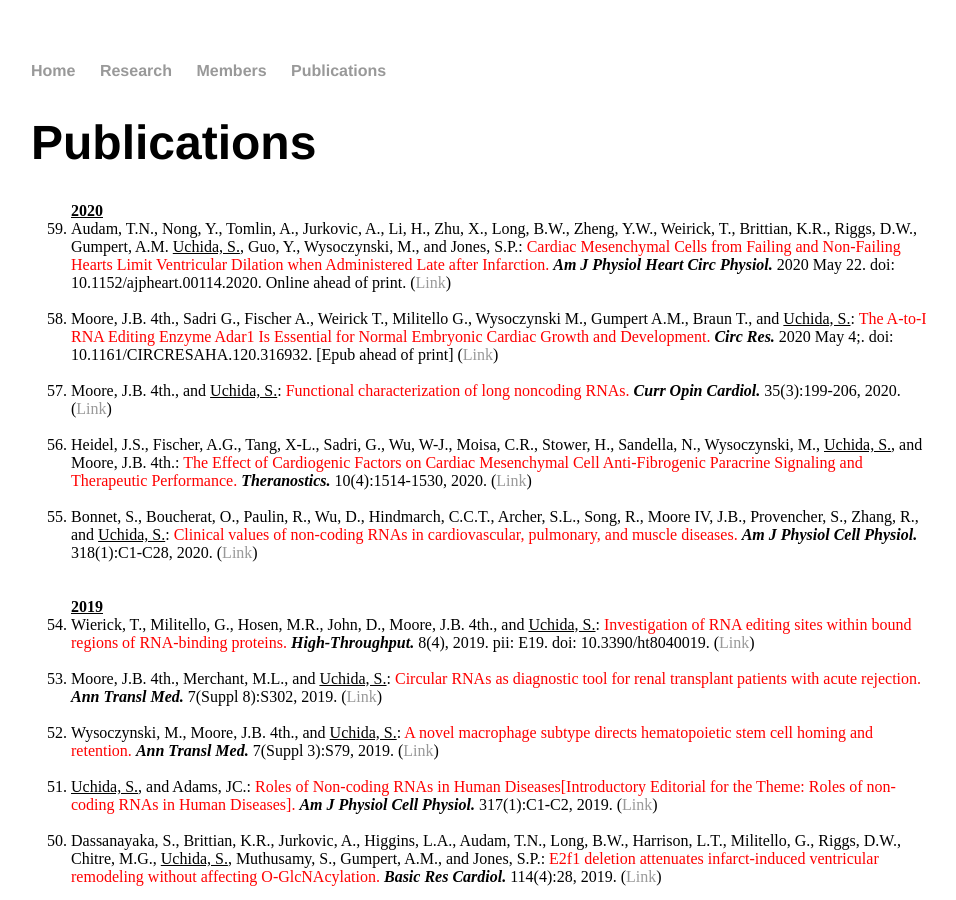
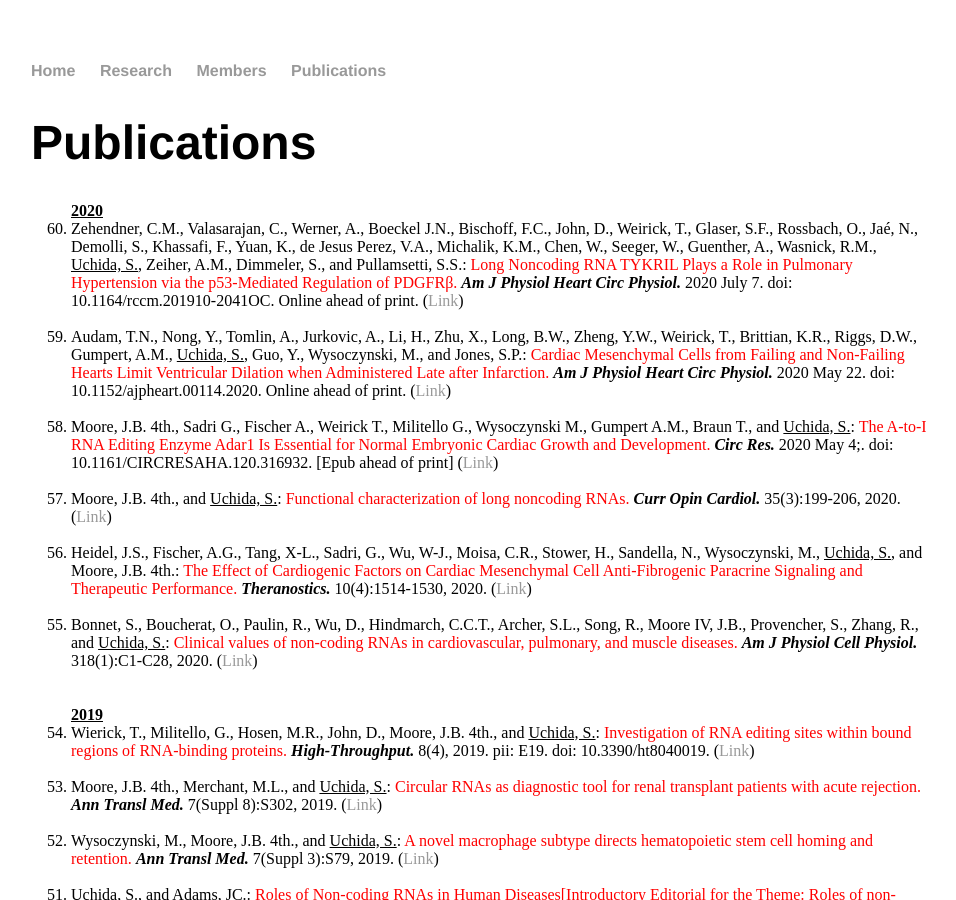
Before and after one commit to heartlncrna/heartlncrna.github.io, a Jekyll site: the page publications/pub_list.html, which Jekyll copies as it is, in a window 1280 px wide and 900 px high. Shown: the whole window, without its empty margins (161-1117 px from the left). Built offline with Jekyll 4.4.1, drawn with Linux system fonts in a browser that asks for light colours.

Commit message:
Update pub_list.html

```diff
--- a/publications/pub_list.html
+++ b/publications/pub_list.html
@@ -28,7 +28,10 @@
 			<ol reversed="reversed">
 
 			<strong><u> 2020 </u></strong>
-				<li>Audam, T.N., Nong, Y., Tomlin, A., Jurkovic, A., Li, H., Zhu, X., Long, B.W., Zheng, Y.W., Weirick, T., Brittian, K.R., Riggs, D.W., Gumpert, A.M. <u>Uchida, S.</u>, Guo, Y., Wysoczynski, M., and Jones, S.P.: <font color="red"> Cardiac Mesenchymal Cells from Failing and Non-Failing Hearts Limit Ventricular Dilation when Administered Late after Infarction.</font> <b><i>Am J Physiol Heart Circ Physiol. </i></b>2020 May 22. doi: 10.1152/ajpheart.00114.2020. Online ahead of print. (<a href="https://journals.physiology.org/doi/abs/10.1152/ajpheart.00114.2020">Link</span></a>)</li>
+				<li>Zehendner, C.M., Valasarajan, C., Werner, A., Boeckel J.N., Bischoff, F.C., John, D., Weirick, T., Glaser, S.F., Rossbach, O., Jaé, N., Demolli, S., Khassafi, F., Yuan, K., de Jesus Perez, V.A., Michalik, K.M., Chen, W., Seeger, W., Guenther, A., Wasnick, R.M., <u>Uchida, S.</u>, Zeiher, A.M., Dimmeler, S., and Pullamsetti, S.S.: <font color="red"> Long Noncoding RNA TYKRIL Plays a Role in Pulmonary Hypertension via the p53-Mediated Regulation of PDGFRβ.</font> <b><i>Am J Physiol Heart Circ Physiol. </i></b>2020 July 7. doi: 10.1164/rccm.201910-2041OC. Online ahead of print. (<a href="https://www.atsjournals.org/doi/abs/10.1164/rccm.201910-2041OC">Link</span></a>)</li>
+			<br>
+
+				<li>Audam, T.N., Nong, Y., Tomlin, A., Jurkovic, A., Li, H., Zhu, X., Long, B.W., Zheng, Y.W., Weirick, T., Brittian, K.R., Riggs, D.W., Gumpert, A.M., <u>Uchida, S.</u>, Guo, Y., Wysoczynski, M., and Jones, S.P.: <font color="red"> Cardiac Mesenchymal Cells from Failing and Non-Failing Hearts Limit Ventricular Dilation when Administered Late after Infarction.</font> <b><i>Am J Physiol Heart Circ Physiol. </i></b>2020 May 22. doi: 10.1152/ajpheart.00114.2020. Online ahead of print. (<a href="https://journals.physiology.org/doi/abs/10.1152/ajpheart.00114.2020">Link</span></a>)</li>
 			<br>
 
 				<li>Moore, J.B. 4th., Sadri G., Fischer A., Weirick T., Militello G., Wysoczynski M., Gumpert A.M., Braun T., and <u>Uchida, S.</u>: <font color="red">The A-to-I RNA Editing Enzyme Adar1 Is Essential for Normal Embryonic Cardiac Growth and Development.</font> <b><i>Circ Res. </i></b> 2020 May 4;. doi: 10.1161/CIRCRESAHA.120.316932. [Epub ahead of print] (<a href="https://www.ahajournals.org/doi/10.1161/CIRCRESAHA.120.316932">Link</span></a>)</li>
```
